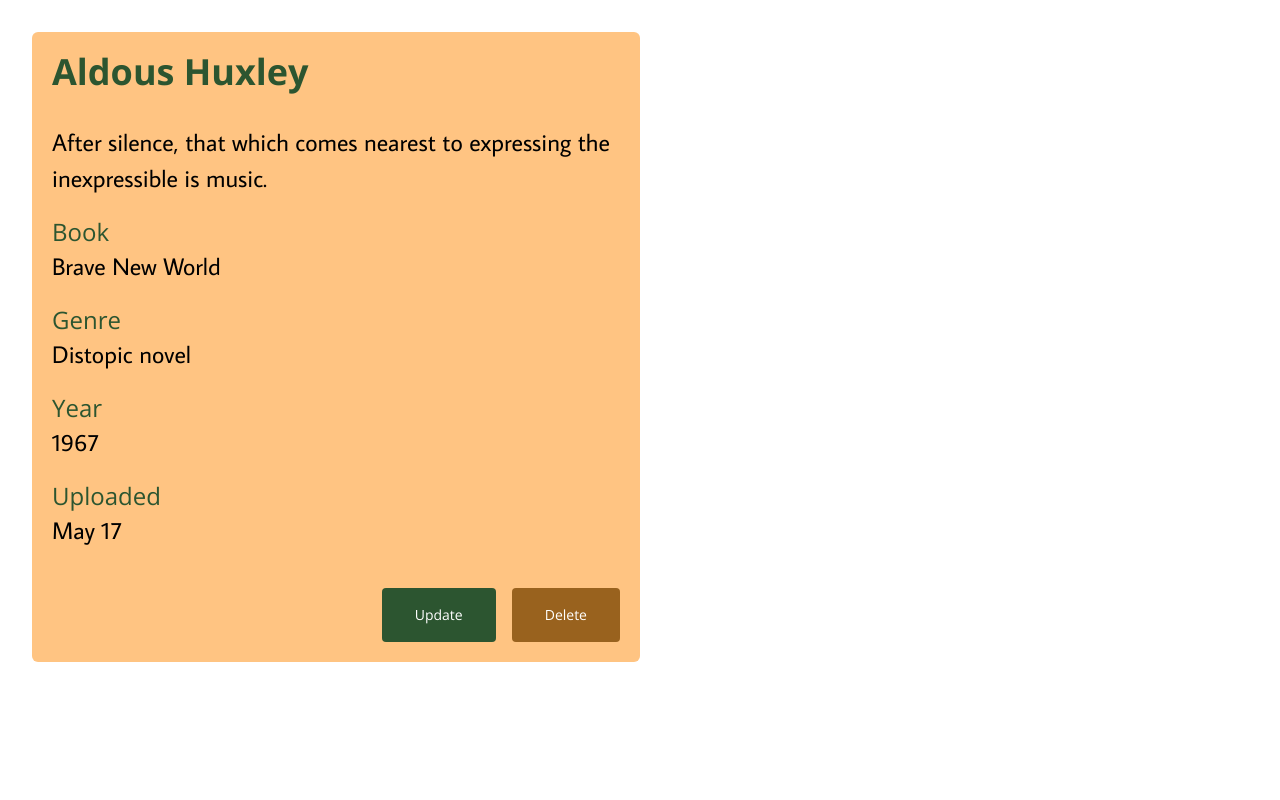
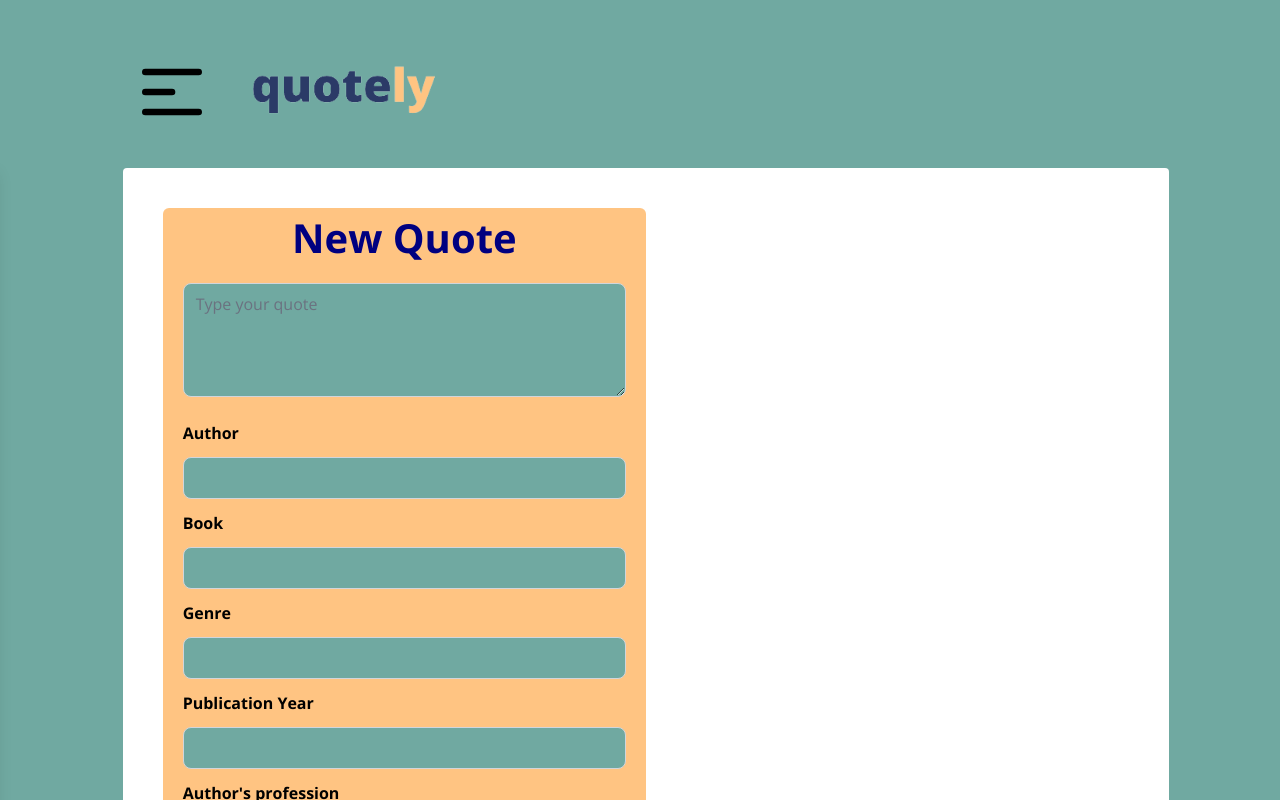
Before and after one commit to gabyfdez90/quotely_frontend, a React (Vite) app: page /collection in a window 1280 px wide. Built offline with nearby package versions, Linux system fonts and the light colour scheme.

Commit message:
layout and white box ready

```diff
--- a/src/App.jsx
+++ b/src/App.jsx
@@ -7,7 +7,6 @@
 export function App() {
   return (
     <BrowserRouter>
-      <DetailsCard author={"Aldous Huxley"} quote={"After silence, that which comes nearest to expressing the inexpressible is music."} book={"Brave New World"} genre={"Distopic novel"} year={1967} uploaded={"May 17"}/>
       <Layout>
         {
           //Routes
--- a/src/components/layout/Layout.jsx
+++ b/src/components/layout/Layout.jsx
@@ -1,8 +1,16 @@
 import React from 'react';
+import WhiteBox from './WhiteBox';
+import NavBar from '../molecules/navBar/Navbar';
+import Form from '../molecules/form/Form';
 
 function Layout({children}) {
   return (
-    <div>{children}</div>
+    <div className='bg-maingreen w-full fixed top-0 bottom-0 left-0 right-0 p-3 overflow-auto flex flex-col '>
+      <NavBar />
+      <div className='flex items-center justify-center w-full'>
+        <WhiteBox children={Form}>{children=Form}</WhiteBox>
+        </div>
+    </div>
   )
 }
 
--- a/src/components/layout/whiteBox.jsx
+++ b/src/components/layout/whiteBox.jsx
@@ -0,0 +1,12 @@
+import React from 'react'
+import Form from '../molecules/form/Form'
+
+function whiteBox() {
+  return (
+    <div className='w-10/12 bg-white rounded p-10 mt-14 ml-3 '>
+        <Form />
+    </div>
+  )
+}
+
+export default whiteBox
--- a/src/components/molecules/navBar/Navbar.jsx
+++ b/src/components/molecules/navBar/Navbar.jsx
@@ -11,7 +11,7 @@
   }
 
   return (
-    <div className="flex flex-col w-100 h-20">
+    <div className="flex flex-col w-100 h-20 lg:ml-20 lg:pl-10 mb-5">
         <div className="flex items-center flex-shrink-0">
           <div className="flex items-center">
             <HiOutlineMenuAlt1  onClick={toggleDrawer}  id="drawer-toggle" className="h-40 w-20 sm:text-base"/>
```
